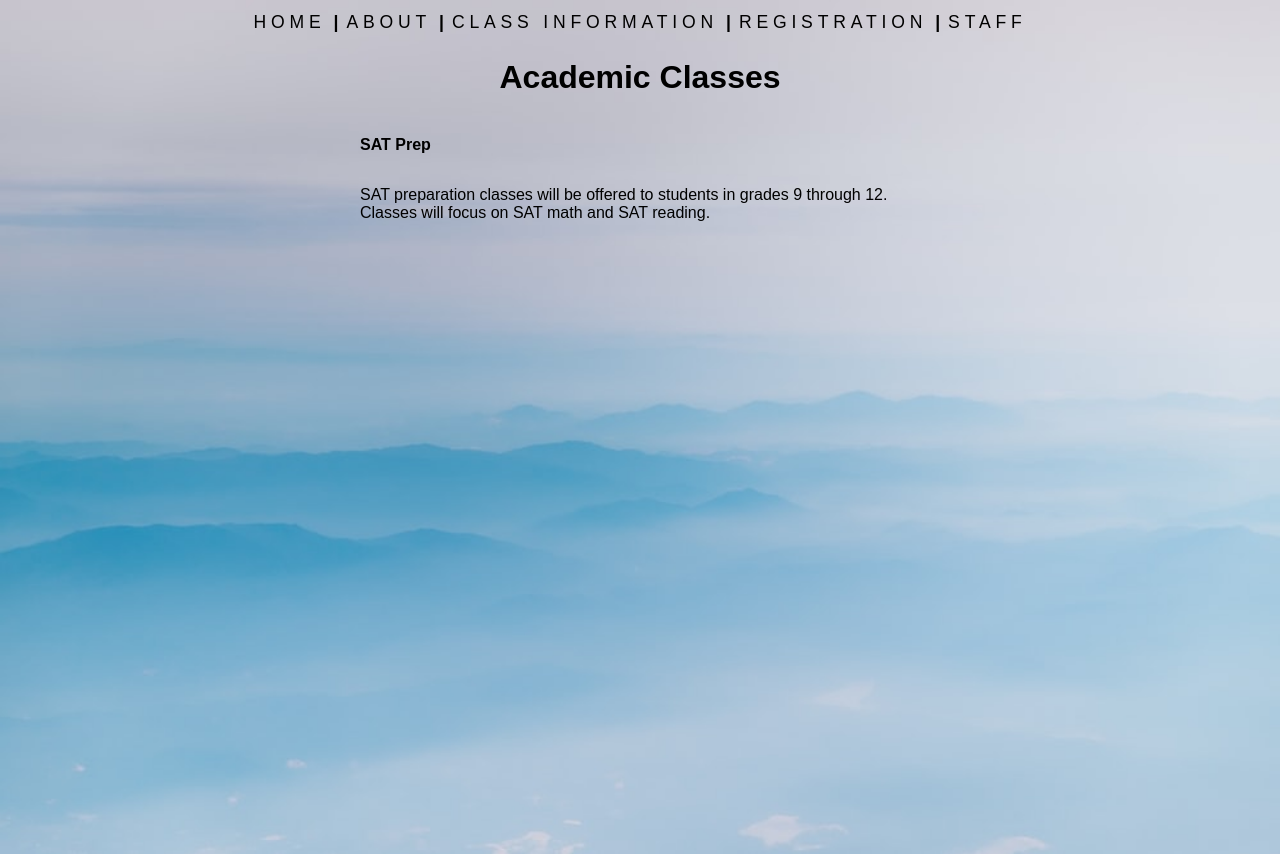
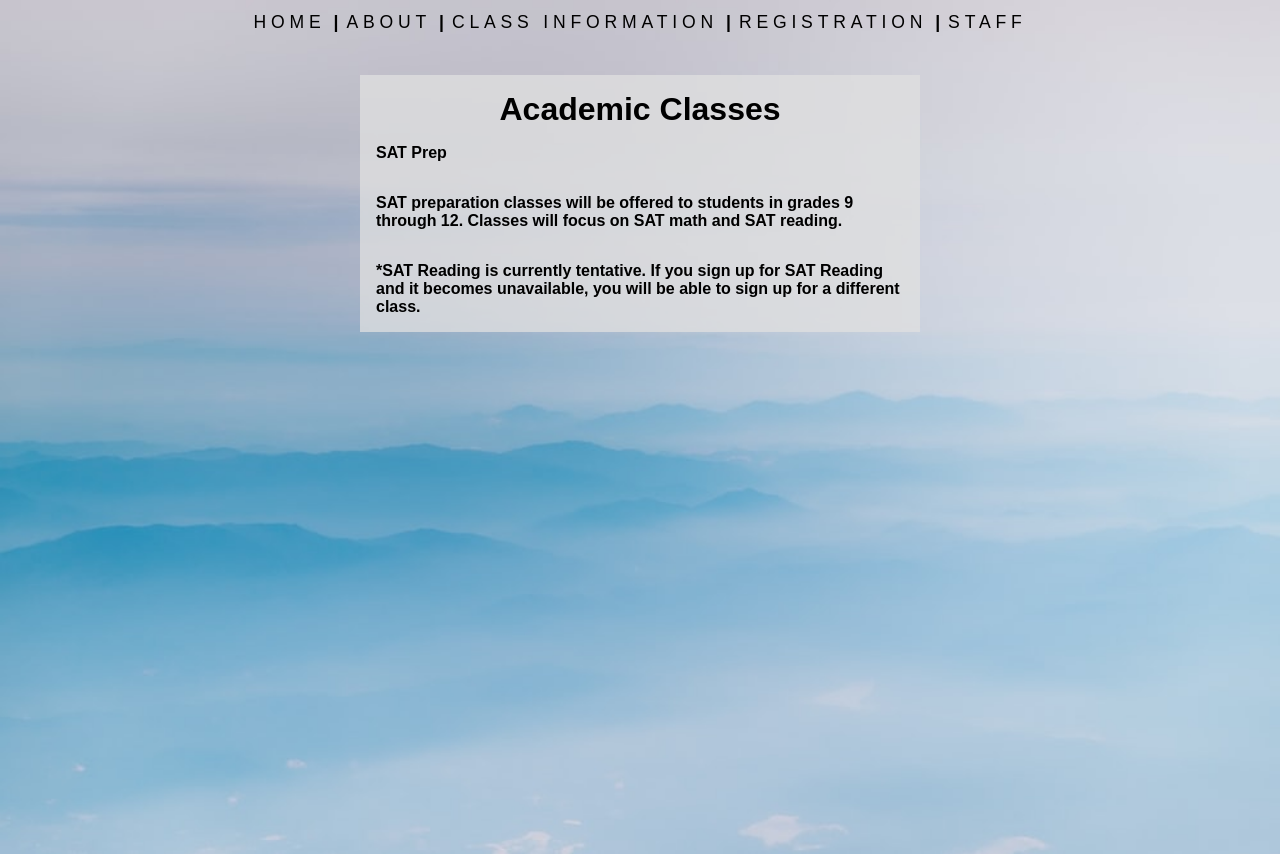
Before and after one commit to jmpark2001/SummitSchool, a React (Create React App) app: page /academic in a window 1280 px wide. Built offline with nearby package versions, Linux system fonts and the light colour scheme; no server answers.

Commit message:
Style class info a little

```diff
--- a/src/css/styles.css
+++ b/src/css/styles.css
@@ -367,16 +367,20 @@ input[type="checkbox"] {
     display: flex;
     flex-direction: column;
     align-items: center;
+    width: fit-content;
+    background-color: rgba(225, 225, 225, .75);
+    margin-top: 4vh;
 }
 
 .biblicalInfoDiv {
     display: flex;
     flex-direction: column;
     margin-top: 1vh;
+    width: 45vw;
 }
 
 .biblicalInfoTitle {
-    margin: 2vh 0vh;
+    margin: 2vh 0 0 0;
     color: black;
 }
 
@@ -389,14 +393,20 @@ input[type="checkbox"] {
 .biblicalInfoClasses li {
     list-style: none;
     text-align: left;
+    font-size: 2vh;
 }
 
 .otherInfoDiv {
     display: flex;
     flex-direction: column;
-    margin-top: 1vh;
     text-align: left;
     width: 70vh;
+}
+
+.otherInfoDiv p {
+    font-weight: bold;
+    font-size: 2vh;
+    margin: 2vh;
 }
 
 .kindergartenInfoDiv {
--- a/src/pages/Academic.js
+++ b/src/pages/Academic.js
@@ -1,10 +1,13 @@
 export default function Academic() {
     return (
-        <div className="differentClasses">
-            <h1 className="biblicalInfoTitle">Academic Classes</h1>
-            <div className="otherInfoDiv">
-                <p style={{fontWeight: "bold"}}>SAT Prep</p>
-                <p>SAT preparation classes will be offered to students in grades 9 through 12. Classes will focus on SAT math and SAT reading.</p>
+        <div style={{display: "flex", justifyContent: "center"}}>
+            <div className="differentClasses">
+                <h1 className="biblicalInfoTitle">Academic Classes</h1>
+                <div className="otherInfoDiv">
+                    <p style={{fontWeight: "bold"}}>SAT Prep</p>
+                    <p>SAT preparation classes will be offered to students in grades 9 through 12. Classes will focus on SAT math and SAT reading.</p>
+                    <p>*SAT Reading is currently tentative. If you sign up for SAT Reading and it becomes unavailable, you will be able to sign up for a different class.</p>
+                </div>
             </div>
         </div>
     )
--- a/src/pages/Biblical.js
+++ b/src/pages/Biblical.js
@@ -1,5 +1,6 @@
 export default function Biblical() {
     return (
+        <div style={{display: "flex", justifyContent: "center"}}>
             <div className="differentClasses">
                 <h1 className="biblicalInfoTitle">Biblical Classes</h1>
                 <div className="biblicalInfoDiv">
@@ -37,5 +38,6 @@ export default function Biblical() {
                     </ul>
                 </div>
             </div>
+        </div>
     )
 }
--- a/src/pages/Instrument.js
+++ b/src/pages/Instrument.js
@@ -1,10 +1,14 @@
 export default function Instrument() {
     return (
-        <div className="differentClasses">
-            <h1 className="biblicalInfoTitle">Instrument Classes</h1>
-            <div className="otherInfoDiv">
-                <p style={{fontWeight: "bold"}}>Instruments</p>
-                <p>Anyone interested in learning an instrument is welcome to enroll. Students will be placed into classes according to their skill level</p>
+        <div style={{display: "flex", justifyContent: "center"}}>
+            <div className="differentClasses">
+                <h1 className="biblicalInfoTitle">Instrument Classes</h1>
+                <div className="otherInfoDiv">
+                    <p>Instruments</p>
+                    <p>Anyone interested in learning an instrument is welcome to enroll. Students will be placed into classes according to their skill level</p>
+                    <p>*Students must prepare their own instruments before classes begin*</p>
+                    <p>**All instrument classes are currently tentative. If you sign up for an instrument class and it becomes unavailable, you will be able to sign up for a different class.</p>
+                </div>
             </div>
         </div>
     )
--- a/src/pages/Kindergarten.js
+++ b/src/pages/Kindergarten.js
@@ -1,9 +1,11 @@
 export default function Kindergarten() {
     return (
-        <div className="differentClasses">
-            <h1 className="biblicalInfoTitle">Pre-K / Kindergarten Classes</h1>
-            <div className="kindergartenInfoDiv">
-                <p style={{fontWeight: "bold", fontSize: "2vh"}}>This program is for children between the ages of 3 to 5 years old. They will be developing their developmental skills as well as their reading, writing, mathematical, arsts, and science skills.</p>
+        <div style={{display: "flex", justifyContent: "center"}}>
+            <div className="differentClasses">
+                <h1 className="biblicalInfoTitle">Pre-K / Kindergarten Classes</h1>
+                <div className="otherInfoDiv">
+                    <p>This program is for children between the ages of 3 to 5 years old. They will be developing their developmental skills as well as their reading, writing, mathematical, arsts, and science skills.</p>
+                </div>
             </div>
         </div>
     )
--- a/src/pages/Language.js
+++ b/src/pages/Language.js
@@ -1,5 +1,6 @@
 export default function Language() {
     return (
+        <div style={{display: "flex", justifyContent: "center"}}>
             <div className="differentClasses">
                 <h1 className="biblicalInfoTitle">Language Classes</h1>
                 <div className="otherInfoDiv">
@@ -16,5 +17,7 @@ export default function Language() {
                     </p>
                 </div>
             </div>
+        </div>
+
     )
 }
--- a/src/pages/Staff.js
+++ b/src/pages/Staff.js
@@ -4,7 +4,7 @@ import hyuncheol from '../images/HyunCheolKim.jpg'
 import christine from '../images/christine.jpg'
 import louann from '../images/louann.jpg'
 import alexandra from '../images/alexandra.jpg'
-// import yeobeen from '../images/y'
+import yeobeen from '../images/yeobeen.jpg'
 import sungkyung from '../images/sungkyungyoo.jpg'
 import justin from '../images/justin.jpg'
 import joanne from '../images/joanne.jpg'
@@ -52,6 +52,7 @@ export default function Staff() {
                     <div className="staffColumn">
                         <p>Yeobeen Yun</p>
                         <p>Administrative Assistant</p>
+                        <img className='headshots' src={yeobeen} alt=''></img>
                     </div>
                 </div>
                 <div className="staffRow">
```
Also changed, not shown: 1 other file (tests, documents, lock files or other folders). Lines whose indentation alone changed are shown as unchanged.
